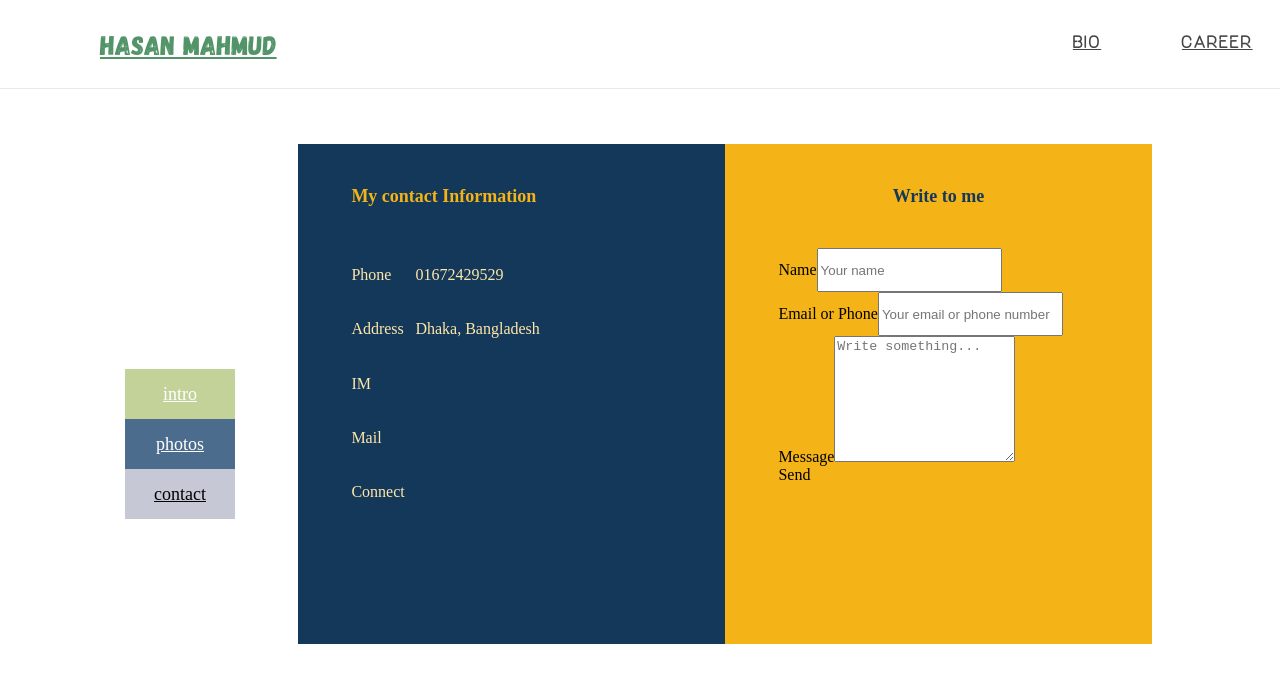
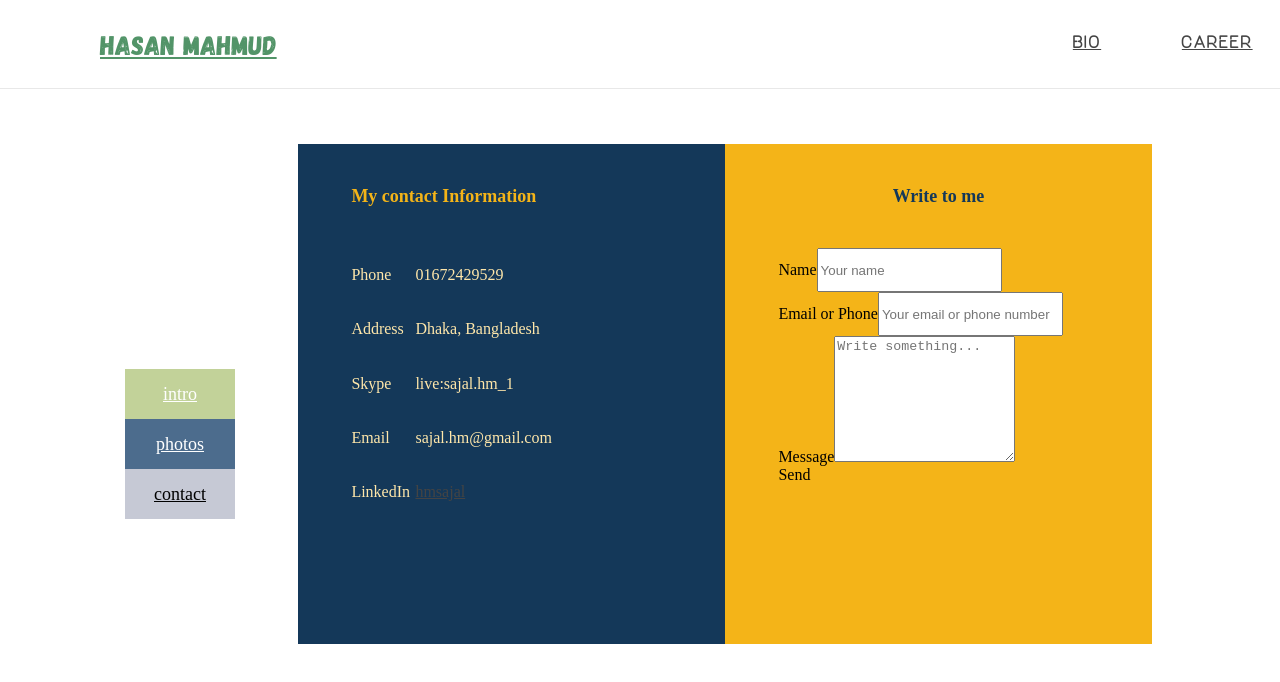
Before and after one commit to hmsajal/personal-site, a React (Create React App) app: page /bio/contact in a window 1280 px wide. Shown: the top 682 px of the page. Built offline with nearby package versions, Linux system fonts and the light colour scheme; no server answers; the HTML template or start-up script is replaced by a standard one; a web font is replaced by a local one.

Commit message:
bit change

```diff
--- a/src/components/bio/contact/contactDetails.js
+++ b/src/components/bio/contact/contactDetails.js
@@ -1,6 +1,6 @@
-import React from 'react'
+import React from "react";
 
-import styles from './contactDetails.module.css'
+import styles from "./contactDetails.module.css";
 
 export default function ContactDetails() {
   return (
@@ -10,40 +10,23 @@ export default function ContactDetails() {
       </div>
 
       <div className={styles.mainInfo}>
-                <div className={styles.phnName}>
-                    Phone
-                </div>
-                <div className={styles.phone}>
-                    01672429529
-                </div>
-                <div className={styles.addrName}>
-                    Address
-                </div>
-                <div className={styles.addr}>
-                    Dhaka, Bangladesh
-                </div>
-                <div className={styles.msgName}>
-                    IM
-                </div>
-                <div className={styles.msg}>
-
-                </div>
-                <div className={styles.emailName}>
-                    Mail
-                </div>
-                <div className={styles.email}>
-
-                </div>
-                <div className={styles.socialName}>
-                    Connect
-                </div>
+        <div className={styles.phnName}>Phone</div>
+        <div className={styles.phone}>01672429529</div>
+        <div className={styles.addrName}>Address</div>
+        <div className={styles.addr}>Dhaka, Bangladesh</div>
+        <div className={styles.msgName}>Skype</div>
+        <div className={styles.msg}>live:sajal.hm_1</div>
+        <div className={styles.emailName}>Email</div>
+        <div className={styles.email}>sajal.hm@gmail.com</div>
+        <div className={styles.socialName}>LinkedIn</div>
         <div className={styles.social}>
+          <a href="https://linkedin.com/in/hmsajal" target="_blank">
+            hmsajal
+          </a>
         </div>
       </div>
 
-            <div className={styles.contactIcons}>
-
+      <div className={styles.contactIcons}></div>
     </div>
-        </div>
-    )
+  );
 }
```
Lines whose indentation alone changed are shown as unchanged.
